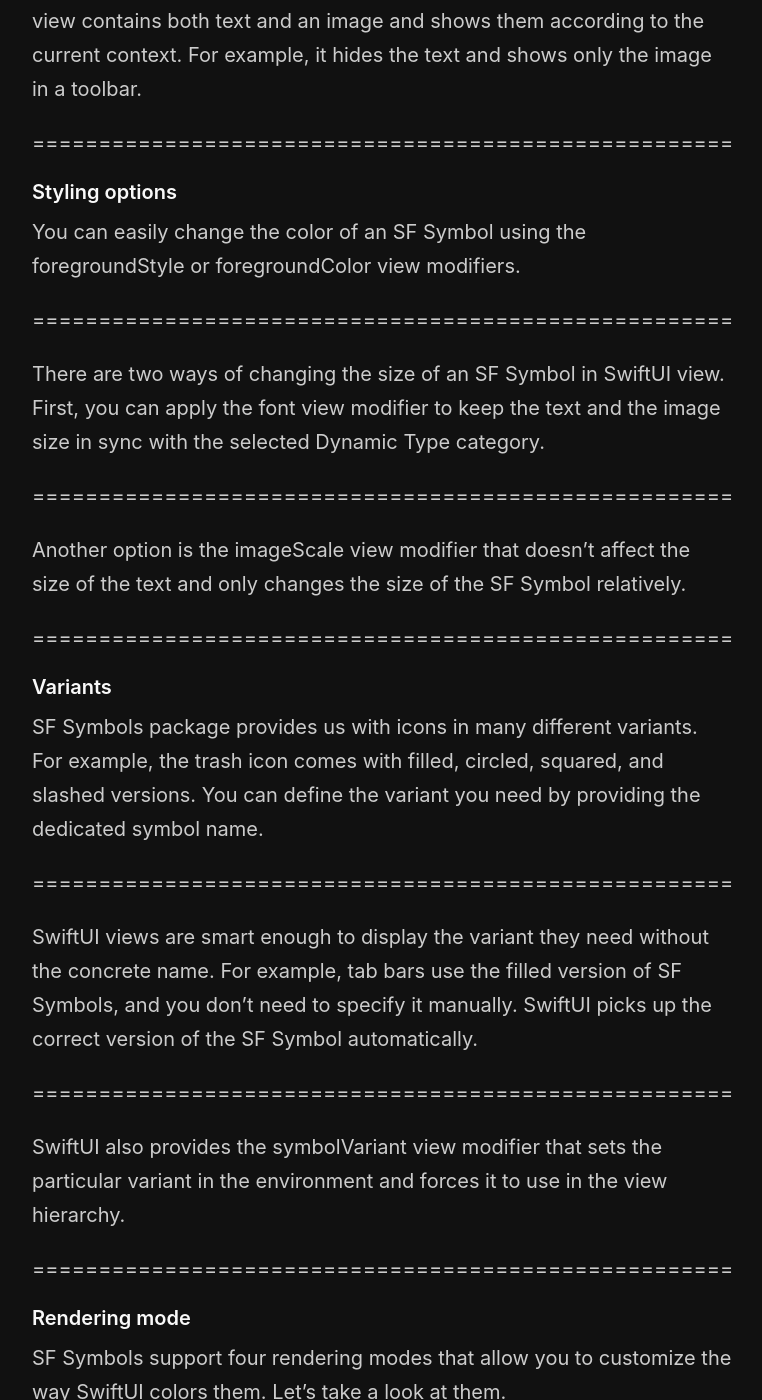
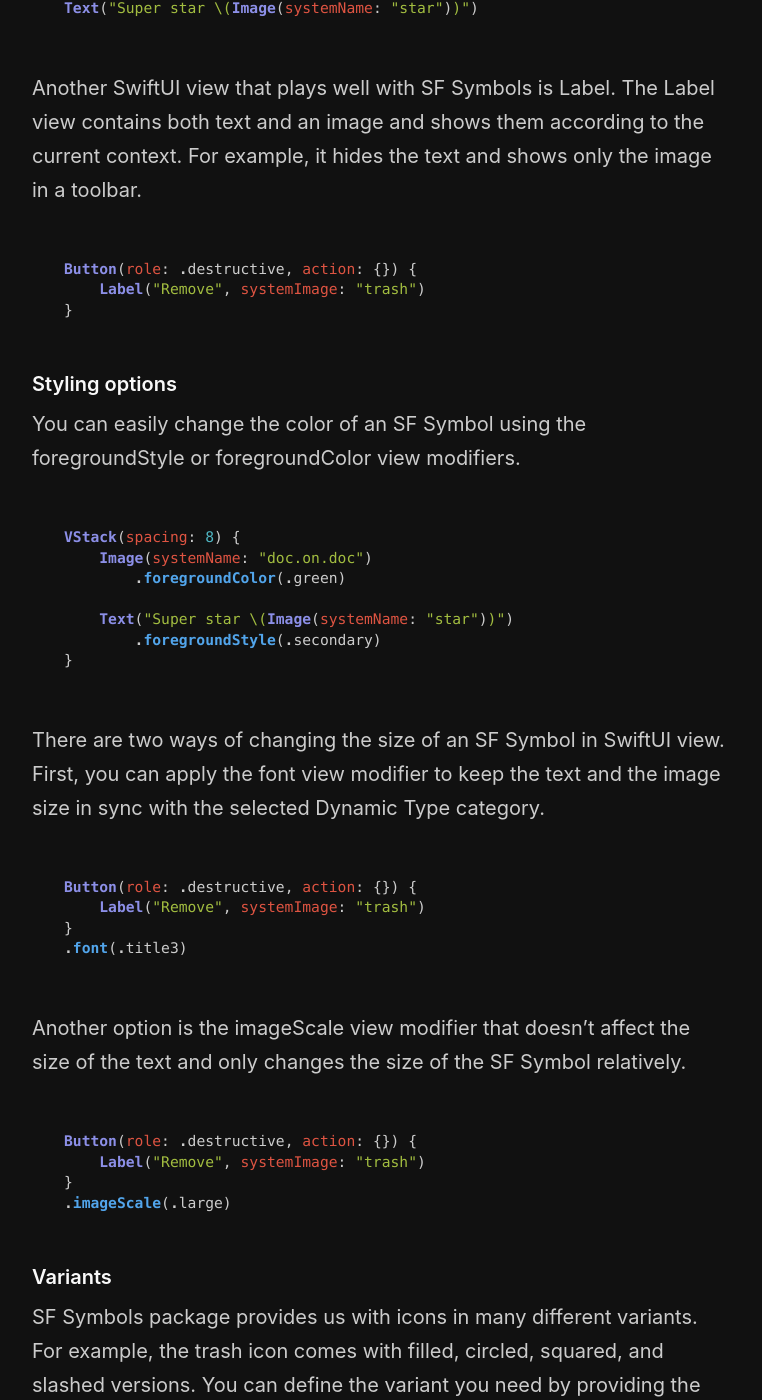
Before and after one commit to mecid/mecid.github.io, a Jekyll site: the page built from _posts/2021-12-22-sf-symbols-in-swiftui.md, in a window 1280 px wide and 1400 px high, scrolled down 883 px. Shown: the whole window, without its empty margins (258-1020 px from the left). Built offline with Jekyll 4.4.1, drawn with Linux system fonts in a browser that asks for light colours; some of the changed text lies outside the part shown.

Commit message:
code examples added to sf symbols post

````diff
--- a/_posts/2021-12-22-sf-symbols-in-swiftui.md
+++ b/_posts/2021-12-22-sf-symbols-in-swiftui.md
@@ -8,41 +8,94 @@
 #### Basics
 You can easily use SF Symbols in SwiftUI by using a particular initializer of the Image struct. Let's take a look at a few quick examples.
 
-=====================================================
+```swift
+Image(systemName: "doc.on.doc")
+```
 
 As you can see in the example above, we define an image with a system name. SwiftUI uses the systemName parameter for SF Symbol lookup. Keep in mind that you can use string interpolation to show an SF Symbol as the part of any text.
 
-=====================================================
+```swift
+Text("Super star \(Image(systemName: "star"))")
+```
 
 Another SwiftUI view that plays well with SF Symbols is Label. The Label view contains both text and an image and shows them according to the current context. For example, it hides the text and shows only the image in a toolbar.
 
-=====================================================
+```swift
+Button(role: .destructive, action: {}) {
+    Label("Remove", systemImage: "trash")
+}
+```
 
 #### Styling options
 You can easily change the color of an SF Symbol using the foregroundStyle or foregroundColor view modifiers.
 
-=====================================================
+```swift
+VStack(spacing: 8) {
+    Image(systemName: "doc.on.doc")
+        .foregroundColor(.green)
+
+    Text("Super star \(Image(systemName: "star"))")
+        .foregroundStyle(.secondary)
+}
+```
 
 There are two ways of changing the size of an SF Symbol in SwiftUI view. First, you can apply the font view modifier to keep the text and the image size in sync with the selected Dynamic Type category.
 
-=====================================================
+```swift
+Button(role: .destructive, action: {}) {
+    Label("Remove", systemImage: "trash")
+}
+.font(.title3)
+```
 
 Another option is the imageScale view modifier that doesn't affect the size of the text and only changes the size of the SF Symbol relatively.
 
-=====================================================
+```swift
+Button(role: .destructive, action: {}) {
+    Label("Remove", systemImage: "trash")
+}
+.imageScale(.large)
+```
 
 #### Variants
 SF Symbols package provides us with icons in many different variants. For example, the trash icon comes with filled, circled, squared, and slashed versions. You can define the variant you need by providing the dedicated symbol name.
 
-=====================================================
+```swift
+Image(systemName: "doc.on.doc.fill")
+```
 
 SwiftUI views are smart enough to display the variant they need without the concrete name. For example, tab bars use the filled version of SF Symbols, and you don't need to specify it manually. SwiftUI picks up the correct version of the SF Symbol automatically.
 
-=====================================================
+```swift
+struct ContentView: View {
+    var body: some View {
+        TabView {
+            Text("Hello")
+                .tabItem {
+                    Image(systemName: "trash")
+                }
+        }
+    }
+}
+```
 
 SwiftUI also provides the symbolVariant view modifier that sets the particular variant in the environment and forces it to use in the view hierarchy.
 
-=====================================================
+```swift
+VStack(spacing: 8) {
+    Image(systemName: "doc.on.doc")
+        .foregroundColor(.green)
+
+    Text("Super star \(Image(systemName: "star"))")
+        .foregroundStyle(.secondary)
+
+    Button(role: .destructive, action: {}) {
+        Label("Remove", systemImage: "trash")
+    }
+    .imageScale(.large)
+}
+.symbolVariant(.fill)
+```
 
 #### Rendering mode
 SF Symbols support four rendering modes that allow you to customize the way SwiftUI colors them. Let's take a look at them.
@@ -54,8 +107,26 @@
 
 You can use the symbolRenderingMode view modifier to set a particular rendering mode in the environment and apply it across the view hierarchy.
 
-=====================================================
+```swift
+struct ContentView: View {
+    var body: some View {
+        VStack(spacing: 8) {
+            Image(systemName: "doc.on.doc.fill")
+                .foregroundColor(.green)
 
+            Text("Super star \(Image(systemName: "star"))")
+                .foregroundStyle(.secondary)
+
+            Button(role: .destructive, action: {}) {
+                Label("Remove", systemImage: "trash")
+            }
+            .imageScale(.large)
+        }
+        .symbolVariant(.fill)
+        .symbolRenderingMode(.hierarchical)
+    }
+}
+```
 
 #### Conclusion
 It became straightforward to build friendly apps with a well-crafted set of icons using SF Symbols. Moreover, SwiftUI provides a few ways of customizing these icons by using dedicated view modifiers that we have learned today.
````
